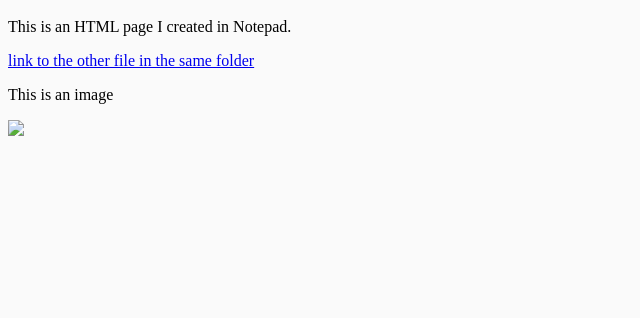
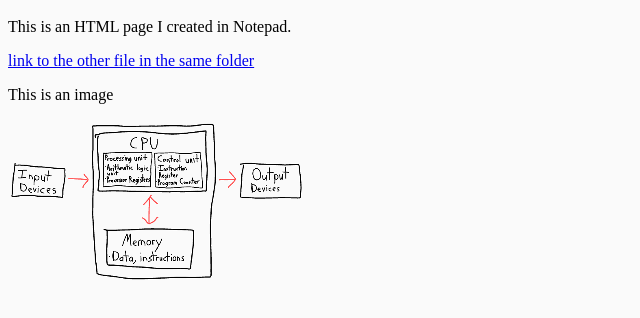
Before and after one commit to Martin0484/TestW.github.io, a plain HTML site: page index.html in a window 1280 px wide. Shown: the part 48-366 px from the top of the page, without its empty margins (0-640 px from the left). Drawn offline with Linux system fonts and the light colour scheme.

Commit message:
Actually inserted the image

```diff
--- a/index.html
+++ b/index.html
@@ -8,7 +8,7 @@
     <p>This is an HTML page I created in Notepad.</p>
     <a href="linktest.html">link to the other file in the same folder</a>
     <p>This is an image</p>
-    <img src = "Images/ink (2).png" />
+    <img src = "ink (2).png" />
 
   </body>
 </html>
```
